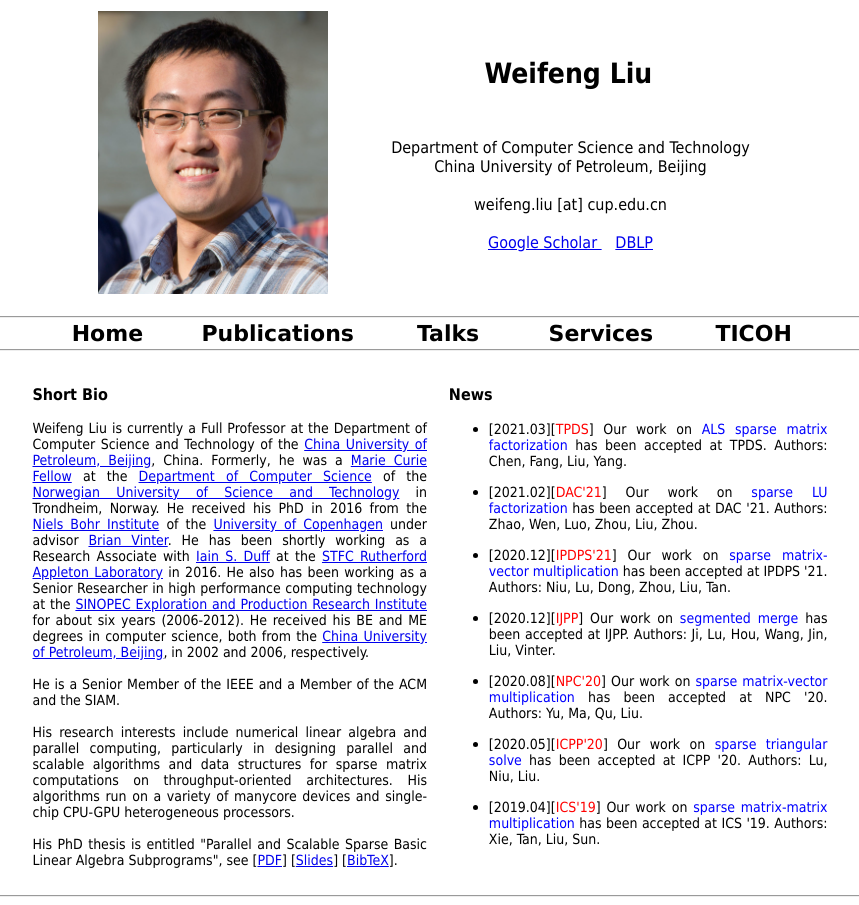
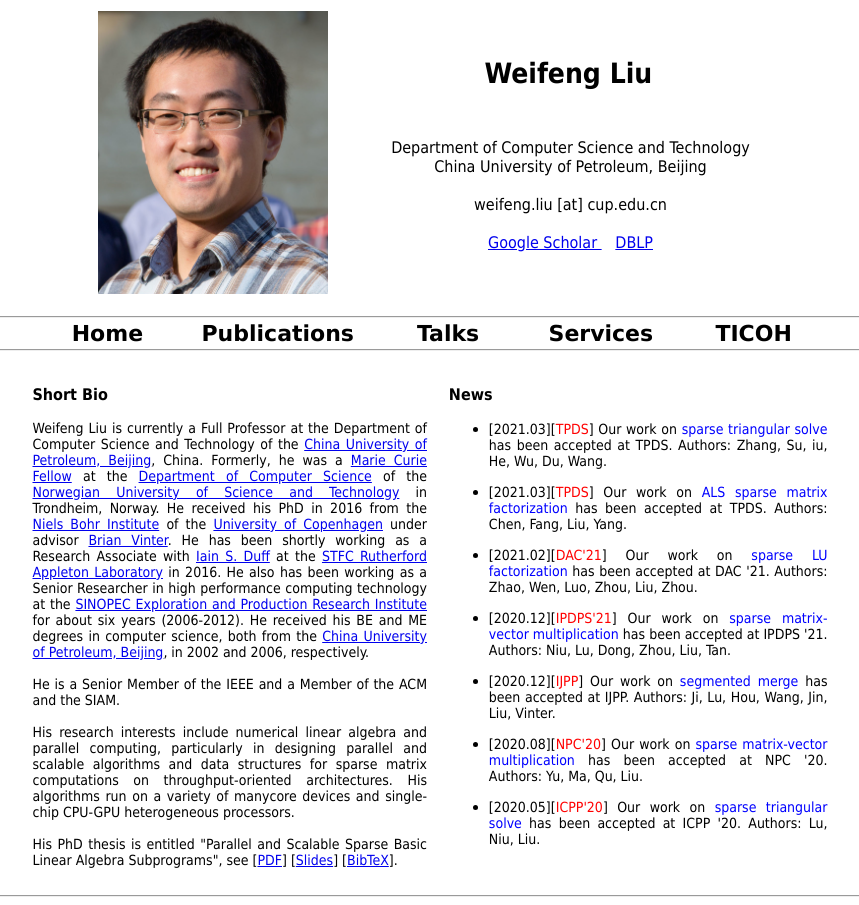
Before and after one commit to weifengliu-ssslab/weifengliu-ssslab.github.io, a plain HTML site: page index.html in a window 1280 px wide. Shown: the whole page, without its empty margins (210-1069 px from the left). Drawn offline with Linux system fonts and the light colour scheme.

Commit message:
Update index.html

```diff
--- a/index.html
+++ b/index.html
@@ -192,6 +192,13 @@ His PhD thesis is entitled "Parallel and Scalable Sparse Basic Linear Algebra Su
 
        <li>
       <div><p class="sansserif_text_small">
+      [2021.03][<emred>TPDS</emred>] Our work on <emblue>sparse triangular solve</emblue> has been accepted at TPDS. Authors: Zhang, Su, iu, He, Wu, Du, Wang.
+      <!--[<a href="papers/spgemm_xie_ics19.pdf">PDF</a>]
+       [<a href="https://doi.org/10.1145/3178487.3178529">DOI</a>]</p></div> -->
+      </li>
+
+       <li>
+      <div><p class="sansserif_text_small">
       [2021.03][<emred>TPDS</emred>] Our work on <emblue>ALS sparse matrix factorization</emblue> has been accepted at TPDS. Authors: Chen, Fang, Liu, Yang.
       <!--[<a href="papers/spgemm_xie_ics19.pdf">PDF</a>]
        [<a href="https://doi.org/10.1145/3178487.3178529">DOI</a>]</p></div> -->
@@ -232,11 +239,12 @@ His PhD thesis is entitled "Parallel and Scalable Sparse Basic Linear Algebra Su
        [<a href="https://doi.org/10.1145/3178487.3178529">DOI</a>]</p></div> -->
        </li>
 
+          <!--
       <li>
       <div><p class="sansserif_text_small">
       [2019.04][<emred>ICS'19</emred>] Our work on <emblue>sparse matrix-matrix multiplication</emblue> has been accepted at ICS '19. Authors: Xie, Tan, Liu, Sun.
-     <!-- [<a href="papers/spgemm_xie_ics19.pdf">PDF</a>]
-      [<a href="https://doi.org/10.1145/3178487.3178529">DOI</a>]</p></div> -->
+      [<a href="papers/spgemm_xie_ics19.pdf">PDF</a>]
+      [<a href="https://doi.org/10.1145/3178487.3178529">DOI</a>]</p></div>
       </li>
       <!--
       <li>
```
